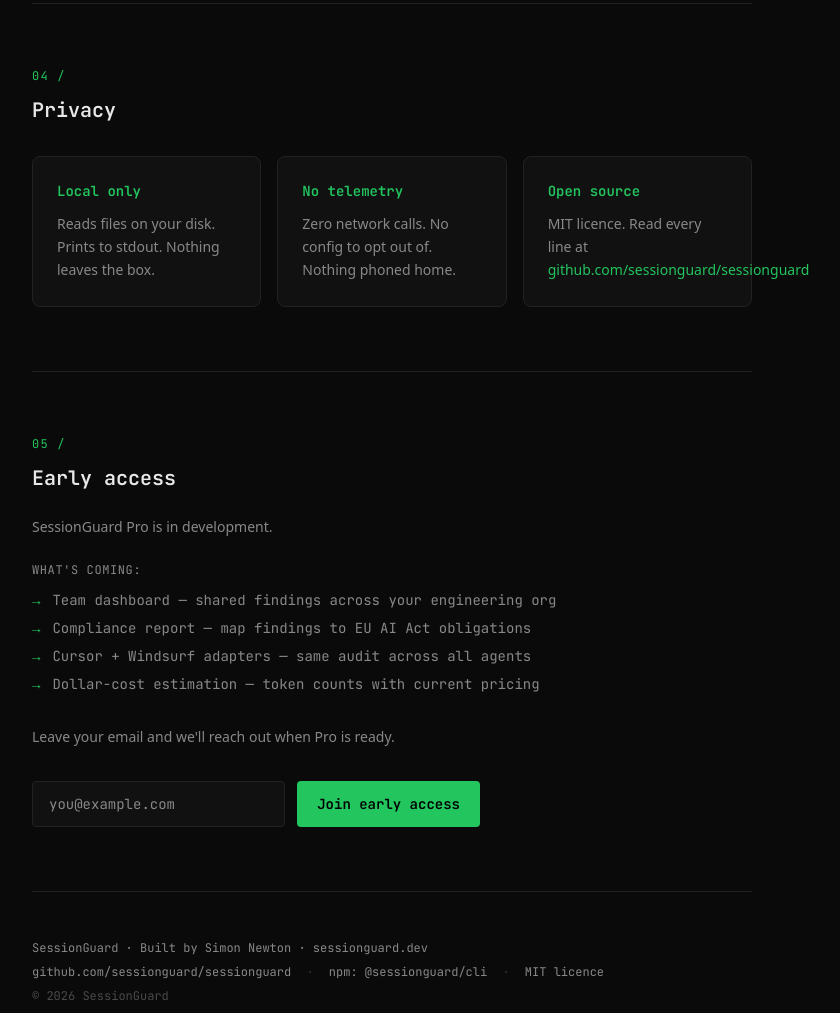
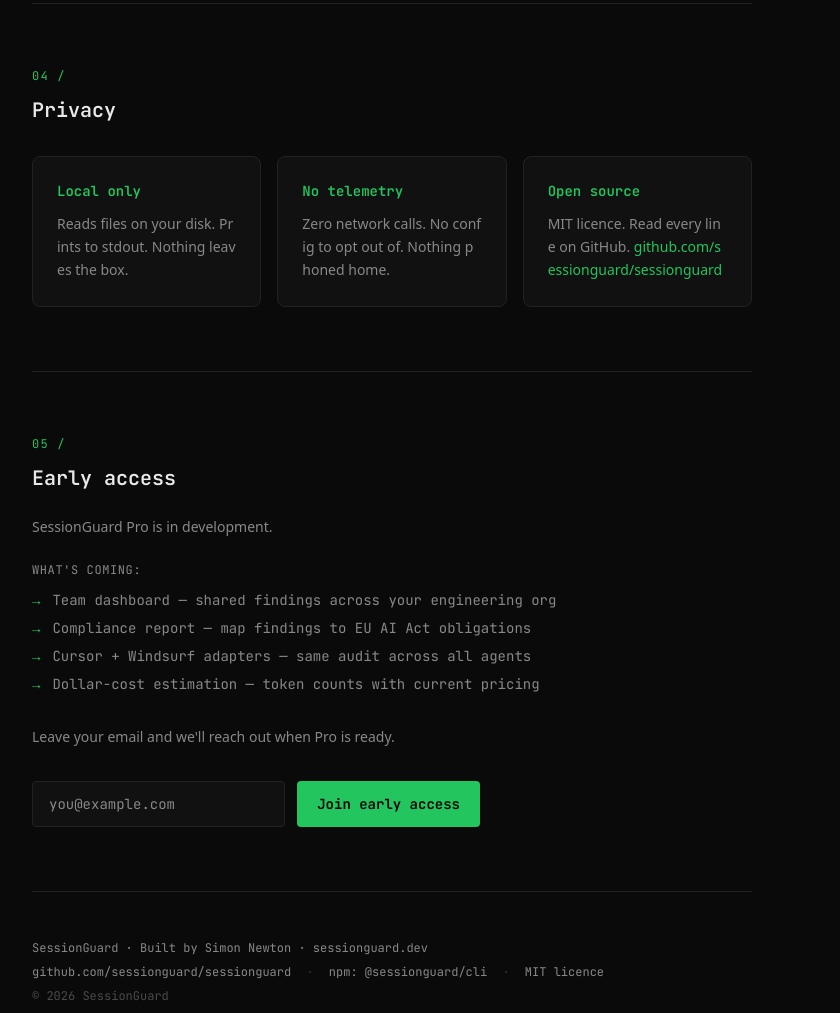
Before and after one commit to Product-nomad/sessionguard.dev, an Astro site: page / in a window 1280 px wide. Shown: the part 2813-3826 px from the top of the page, without its empty margins (248-1088 px from the left). Built offline with nearby package versions, Linux system fonts and the light colour scheme; Astro itself is replaced by a stand-in of ours.

Commit message:
fix open source card URL overflow

```diff
--- a/src/components/Privacy.astro
+++ b/src/components/Privacy.astro
@@ -10,7 +10,7 @@ const cards = [
   },
   {
     title: 'Open source',
-    body: 'MIT licence. Read every line at github.com/sessionguard/sessionguard',
+    body: 'MIT licence. Read every line on GitHub.',
     link: 'https://github.com/sessionguard/sessionguard',
     linkText: 'github.com/sessionguard/sessionguard',
   },
@@ -24,11 +24,11 @@ const cards = [
     {cards.map(card => (
       <div class="rounded-lg border border-line bg-surface p-6">
         <p class="font-mono text-sm font-semibold text-accent mb-3">{card.title}</p>
-        <p class="text-sm text-muted leading-relaxed">
+        <p class="text-sm text-muted leading-relaxed break-all">
           {card.link ? (
             <>
-              {card.body.replace(card.linkText!, '')}{' '}
-              <a href={card.link} class="text-accent hover:underline" target="_blank" rel="noopener noreferrer">
+              {card.body}{' '}
+              <a href={card.link} class="text-accent hover:underline break-all" target="_blank" rel="noopener noreferrer">
                 {card.linkText}
               </a>
             </>
```
